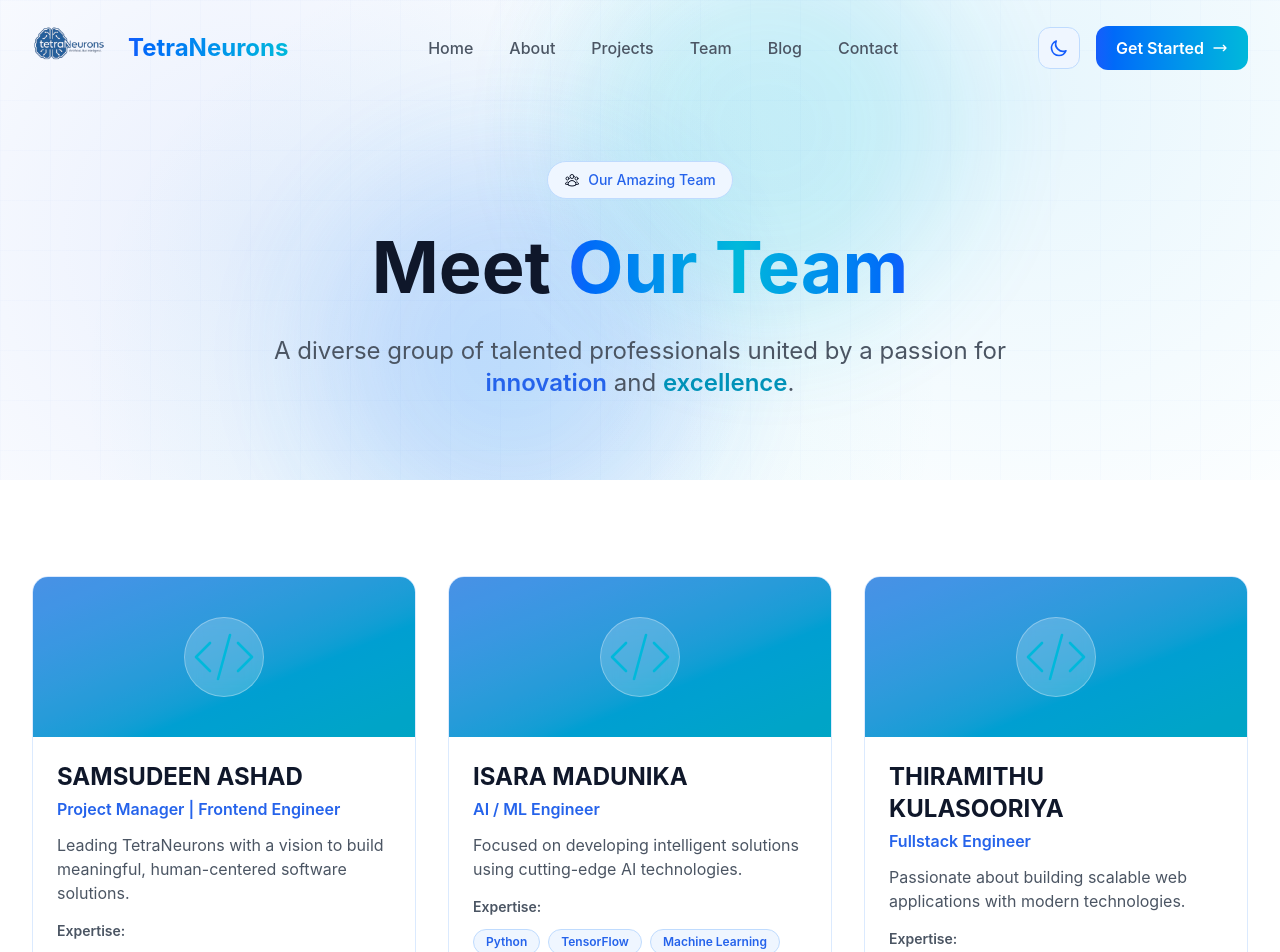
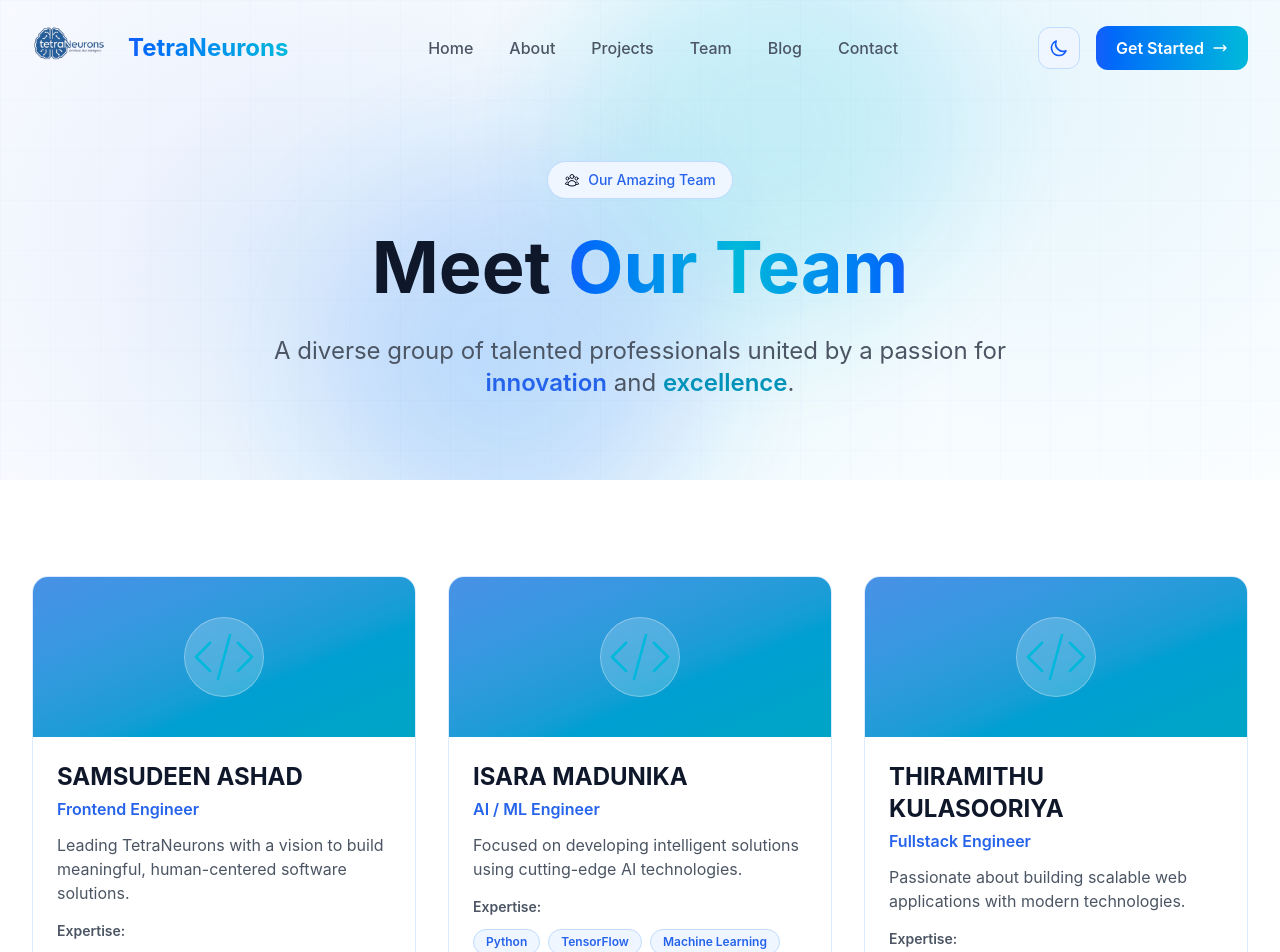
Before and after one commit to TetraNeurons/TetraNeurons-Website, a Next.js app: page /team in a window 1280 px wide. Shown: the top 952 px of the page. Built offline with nearby package versions, Linux system fonts and the light colour scheme.

Commit message:
Update page.tsx

```diff
--- a/src/app/team/page.tsx
+++ b/src/app/team/page.tsx
@@ -76,7 +76,7 @@ export default function Team() {
     {
       id: 1,
       name: 'SAMSUDEEN ASHAD',
-      role: 'Project Manager | Frontend Engineer',
+      role: 'Frontend Engineer',
       expertise: ['Project Management', 'Frontend Development', 'React', 'Next.js'],
       bio: 'Leading TetraNeurons with a vision to build meaningful, human-centered software solutions.',
       avatarType: 'developer',
```
